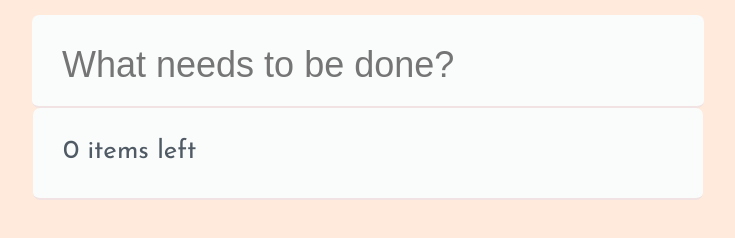
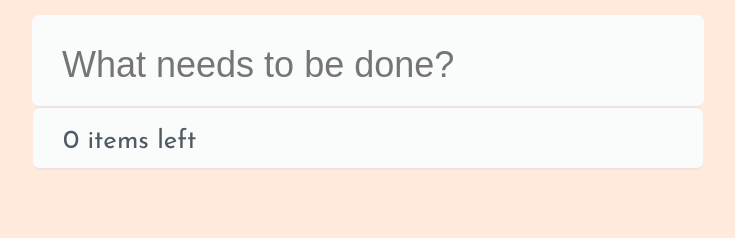
Before and after one commit to angelopez10/TodoList-App, a React app in the folder todo-list/todo-list/: page / in a window 1280 px wide. Shown: the part 196-434 px from the top of the page, without its empty margins (272-1007 px from the left). Built offline with nearby package versions, Linux system fonts and the light colour scheme.

Commit message:
Fixed errors

```diff
--- a/todo-list/todo-list/src/index.css
+++ b/todo-list/todo-list/src/index.css
@@ -72,12 +72,12 @@ p{
   background-color: #f9fcfb;
   width: 80%;
   border-bottom: 2px solid rgb(241, 227, 227);
-  height: 60px;
+  height: 40px;
   margin-left: 65px;
   text-align: left;
   font-size: 26px;
   padding-left: 30px;
-  padding-top: 30px;
+  padding-top: 20px;
   color: #505a64;
   position: relative;
   border-radius: 7px;
```
Also changed, not shown: todo-list/todo-list/package.json (+7 -1 lines), 1 other file.
